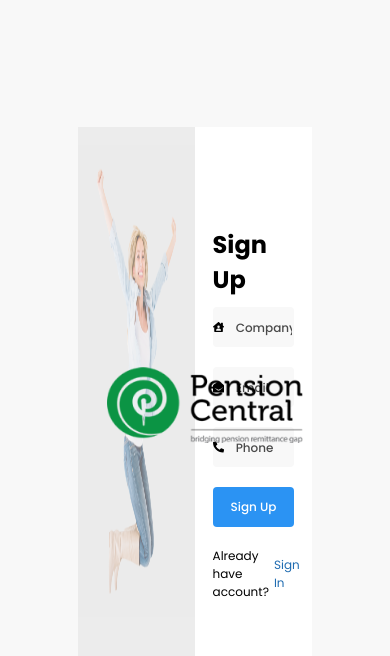
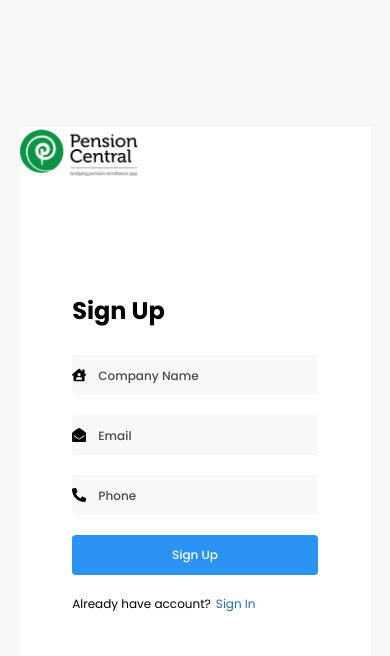
Before and after one commit to ChamsAccessCodez/pension-central, a React (Create React App) app: page / in a window 390 px wide. Shown: the top 656 px of the page. Built offline with nearby package versions, Linux system fonts and the light colour scheme.

Commit message:
Finished with the mobile responsiveness

```diff
--- a/src/components/onboarding/Onboarding.js
+++ b/src/components/onboarding/Onboarding.js
@@ -3,6 +3,7 @@ import JumpGirl from "../../images/happy-person.png";
 import PenLogo from "../../images/pension-central-logo.png";
 import SignUp from "../signUp/SignUp";
 import SignIn from "../signIn/SignIn";
+import PenLogo2 from "../../images/pension-central-logo.png";
 import {
   BoardWrapper,
   BoardContent,
@@ -11,6 +12,7 @@ import {
   PensionImage,
   PensionLogo,
   Square,
+  PensionLogo2,
 } from "./OnboardingStyle";
 
 function Onboarding() {
@@ -30,6 +32,7 @@ function Onboarding() {
           <PensionImage src={JumpGirl} alt="happy girl" />
         </BrandAdd>
         <BrandForm>
+          <PensionLogo2 src={PenLogo2} alt="happy girl" />
           {hasAccount ? <SignIn toggle={toggle} /> : <SignUp toggle={toggle} />}
         </BrandForm>
       </BoardContent>
--- a/src/components/onboarding/OnboardingStyle.js
+++ b/src/components/onboarding/OnboardingStyle.js
@@ -14,8 +14,16 @@ export const BoardContent = styled.div`
   height: 70%;
   display: flex;
 
-  @media and screen(max-width: 960px){
-
+  @media (max-width: 768px) {
+    // background: red;
+    width: 70%;
+  }
+  @media (max-width: 425px) {
+    width: 90%;
+  }
+  @media (max-width: 375px) {
+  }
+  @media (max-width: 320px) {
   }
 `;
 export const BrandAdd = styled.div`
@@ -23,6 +31,12 @@ export const BrandAdd = styled.div`
   position: relative;
   width: 50%;
   height: 100%;
+
+  @media (max-width: 960px) {
+  }
+  @media (max-width: 768px) {
+    display: none;
+  }
 `;
 export const PensionLogo = styled.img`
   position: absolute;
@@ -53,6 +67,39 @@ export const BrandForm = styled.div`
   background: #ffffff;
   flex: 1;
   height: 100%;
+  display: flex;
+  flex-direction: column;
+
+  @media (max-width: 768px) {
+    // background: red;
+    width: 100%;
+  }
+  @media (max-width: 425px) {
+    width: 100%;
+  }
+`;
+
+export const PensionLogo2 = styled.img`
+  display: flex;
+  // align-self: center;
+  width: 120px;
+  height: 50px;
+  // margin-top: 20px;
+
+  @media (min-width: 960px) {
+    display: none;
+  }
+  @media (min-width: 768px) {
+    width: 150px;
+    height: 70px;
+  }
+  @media (min-width: 425px) {
+  }
+  @media (min-width: 375px) {
+  }
+  @media (min-width: 320px) {
+    margin-bottom: 10px;
+  }
 `;
 // export const BoardContent = styled.div`
 // `;
--- a/src/components/resetPassword/ResetPasswordStyle.js
+++ b/src/components/resetPassword/ResetPasswordStyle.js
@@ -8,6 +8,10 @@ export const SignUpWrapper = styled.div`
   flex-direction: column;
   justify-content: center;
   align-items: center;
+
+  @media (max-width: 768px) {
+    // background: tomato;
+  }
 `;
 export const SignUpContent = styled.div`
   // background: red;
@@ -17,6 +21,18 @@ export const SignUpContent = styled.div`
   flex-direction: column;
   justify-content: flex-start;
   align-items: left;
+
+  @media (max-width: 768px) {
+    // background: yellow;
+  }
+  @media (max-width: 425px) {
+  }
+  @media (max-width: 375px) {
+    width: 80%;
+  }
+  @media (max-width: 320px) {
+    width: 90%;
+  }
 `;
 export const SignUpHeader = styled.div`
   width: 100%;
--- a/src/components/signIn/SignInStyle.js
+++ b/src/components/signIn/SignInStyle.js
@@ -8,6 +8,10 @@ export const SignUpWrapper = styled.div`
   flex-direction: column;
   justify-content: center;
   align-items: center;
+
+  @media (max-width: 768px) {
+    // background: tomato;
+  }
 `;
 export const SignUpContent = styled.div`
   // background: red;
@@ -17,6 +21,18 @@ export const SignUpContent = styled.div`
   flex-direction: column;
   justify-content: flex-start;
   align-items: left;
+
+  @media (max-width: 768px) {
+    // background: yellow;
+  }
+  @media (max-width: 425px) {
+  }
+  @media (max-width: 375px) {
+    width: 80%;
+  }
+  @media (max-width: 320px) {
+    width: 90%;
+  }
 `;
 export const SignUpHeader = styled.div`
   width: 100%;
--- a/src/components/signUp/SignUp.js
+++ b/src/components/signUp/SignUp.js
@@ -11,6 +11,7 @@ import { FaHouseUser } from "react-icons/fa";
 import { FaEnvelopeOpen } from "react-icons/fa";
 import { FaPhoneAlt } from "react-icons/fa";
 import ClipLoader from "react-spinners/BeatLoader";
+// import PenLogo from "../../images/pension-central-logo.png";
 import {
   SignUpWrapper,
   SignUpHeader,
@@ -21,6 +22,7 @@ import {
   Text,
   Switcher,
   ErrorMessage,
+  // PensionLogo,
 } from "./SignUpStyle";
 
 // loader CSS
@@ -121,6 +123,7 @@ function SignUp({ toggle }) {
       />
       ) : (
         <SignUpContent>
+        {/* <PensionLogo src={PenLogo} alt="happy girl" /> */}
         <SignUpHeader>sign up</SignUpHeader>
         <ErrorMessage
           errors={errors}
--- a/src/components/signUp/SignUpStyle.js
+++ b/src/components/signUp/SignUpStyle.js
@@ -9,6 +9,9 @@ export const SignUpWrapper = styled.div`
   justify-content: center;
   align-items: center;
 
+  @media (max-width: 768px) {
+    // background: tomato;
+  }
 
 `;
 export const SignUpContent = styled.div`
@@ -18,8 +21,29 @@ export const SignUpContent = styled.div`
   display: flex;
   flex-direction: column;
   justify-content: flex-start;
-  align-items: left;
+  // align-items: left;
+
+  @media (max-width: 768px) {
+    // background: yellow;
+  }
+  @media (max-width: 425px) {
+  }
+  @media (max-width: 375px) {
+    width: 80%;
+  }
+  @media (max-width: 320px) {
+    width: 90%;
+  }
 `;
+
+// export const PensionLogo = styled.img`
+//   display: flex;
+//   align-self: center;
+//   width: 120px;
+//   height: 50px;
+//   margin-top: 10px;
+//   margin-bottom: 10px;
+// `;
 export const SignUpHeader = styled.div`
   width: 100%;
   height: 40px;
```
